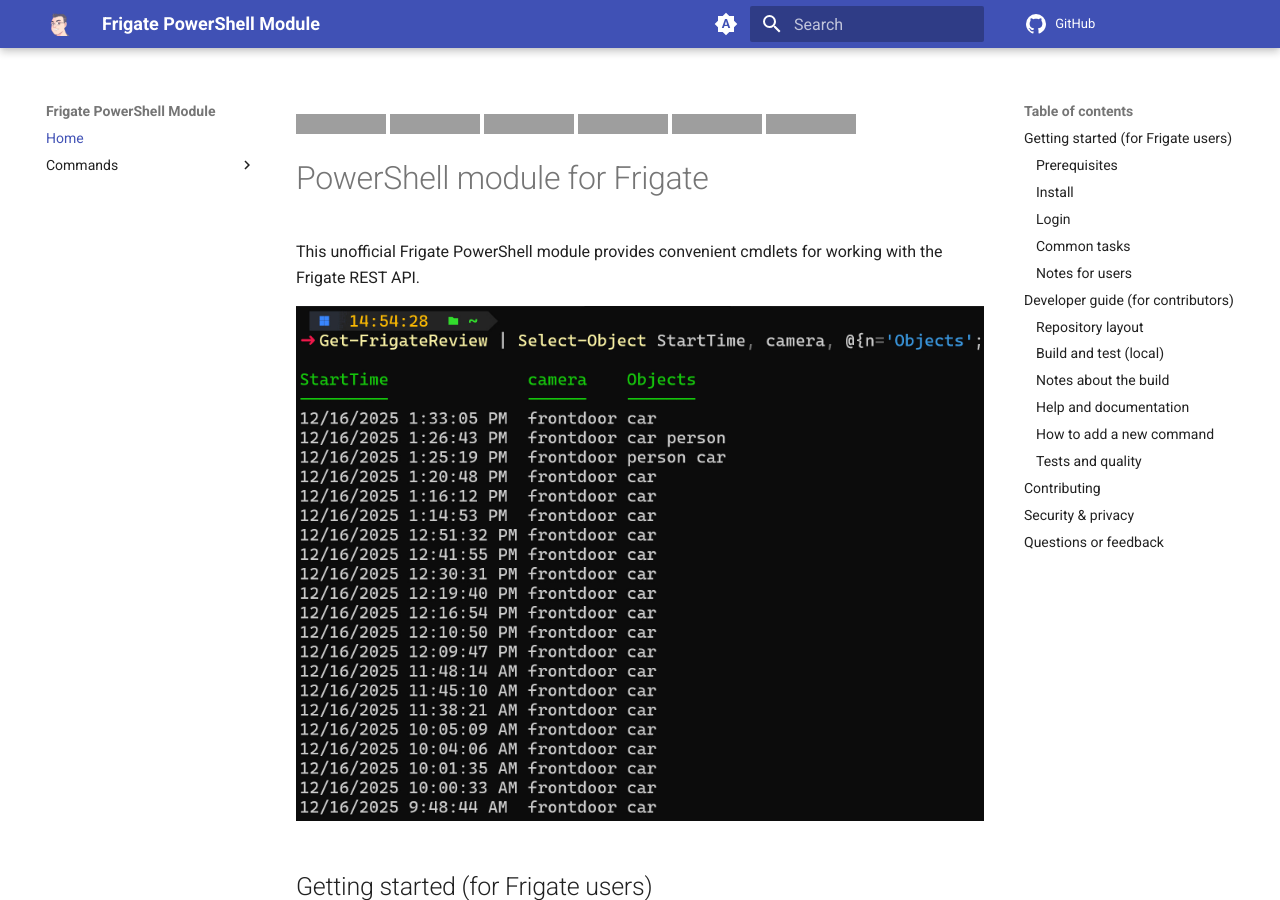
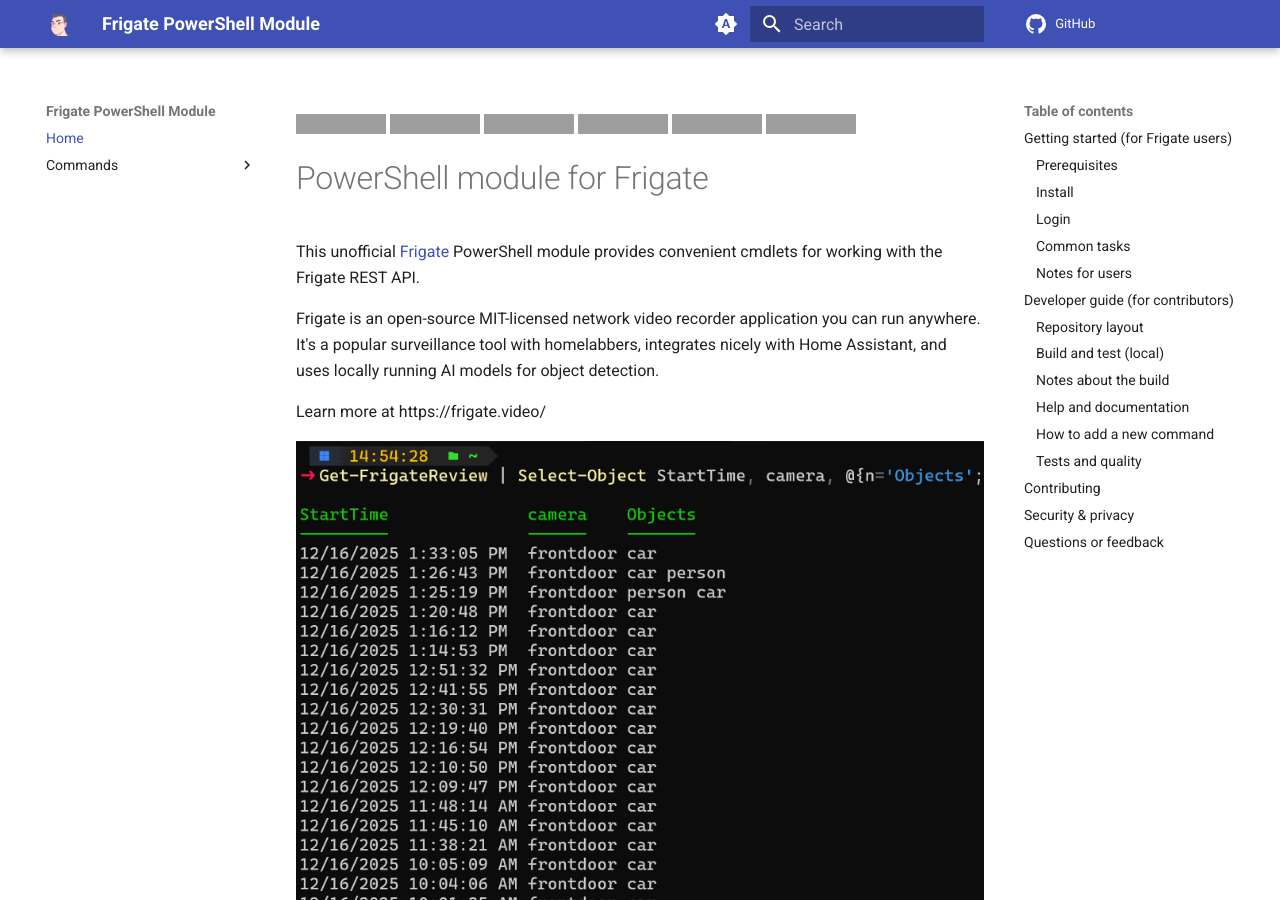
Before and after one commit to joshooaj/joshooaj.frigate, an MkDocs documentation site: the page built from docs/README.md, in a window 1280 px wide and 900 px high. Built offline with MkDocs 1.6.1 and Material for MkDocs 9.7.7, drawn with Linux system fonts in a browser that asks for light colours; comment, search, counter and statistics services are not loaded; grey boxes are pictures that could not be loaded.

Commit message:
docs: Update readme

```diff
--- a/docs/README.md
+++ b/docs/README.md
@@ -7,8 +7,14 @@
 
 # PowerShell module for Frigate
 
-This unofficial Frigate PowerShell module provides convenient cmdlets for working
-with the Frigate REST API.
+This unofficial [Frigate](https://frigate.video/) PowerShell module provides
+convenient cmdlets for working with the Frigate REST API.
+
+Frigate is an open-source MIT-licensed network video recorder application you can
+run anywhere. It's a popular surveillance tool with homelabbers, integrates nicely
+with Home Assistant, and uses locally running AI models for object detection.
+
+Learn more at https://frigate.video/
 
 ![Example of Get-FrigateReview](./assets/images/example-get-frigatereview.jpg)
 
```
